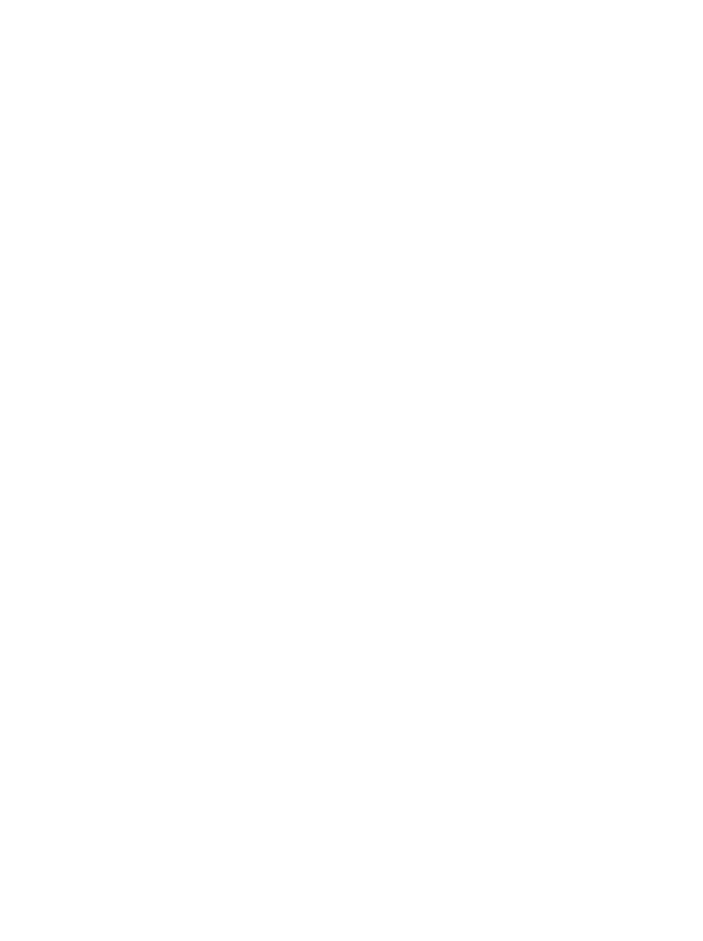
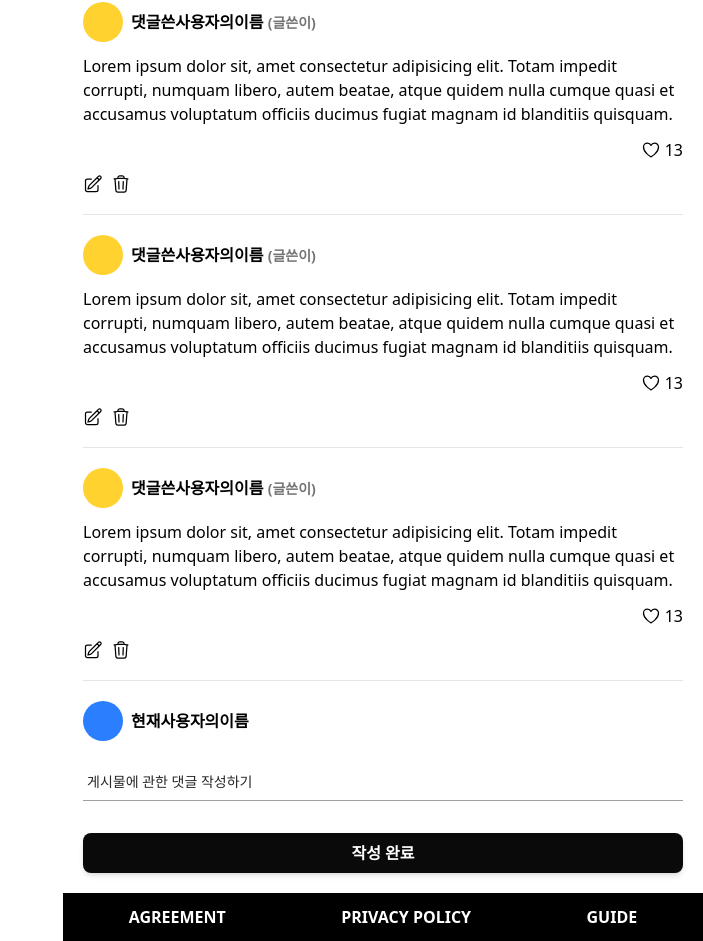
Before and after one commit to pvvng/fashion-fe, a Next.js app: page /community/1 in a window 1280 px wide. Shown: the part 1333-2274 px from the top of the page, without its empty margins (577-1280 px from the left). Before the commit the page ends 917 px from the top, so only its background shows below. Built offline with nearby package versions, Linux system fonts and the light colour scheme.

Commit message:
feat : coummnity detail comment prototype

```diff
--- a/app/(auth)/create-account/page.tsx
+++ b/app/(auth)/create-account/page.tsx
@@ -8,8 +8,8 @@ export const metadata = {
 
 export default function CreateAccount() {
   return (
-    <div className="relative w-full min-h-screen flex justify-center items-center sm:p-10 p-5 text-black">
-      <div className="sm:p-10 sm:px-14 p-5 px-8 w-2xl mx-auto bg-white/90 rounded-2xl">
+    <div className="relative w-full min-h-screen flex justify-center items-center sm:p-10 p-5">
+      <div className="sm:p-10 sm:px-14 p-5 px-8 w-2xl mx-auto bg-white/80 dark:bg-neutral-800/80 rounded-2xl">
         <h1 className="font-extrabold sm:text-2xl text-xl sm:mb-10 mb-5 uppercase">
           create account
         </h1>
--- a/app/(auth)/login/page.tsx
+++ b/app/(auth)/login/page.tsx
@@ -8,15 +8,15 @@ export const metadata = {
 
 export default function LoginPage() {
   return (
-    <div className="relative w-full min-h-screen flex justify-center items-center sm:p-10 p-5 text-black">
-      <div className="sm:p-10 sm:px-14 p-5 w-2xl mx-auto bg-white/80 rounded-2xl">
+    <div className="relative w-full min-h-screen flex justify-center items-center sm:p-10 p-5">
+      <div className="sm:p-10 sm:px-14 p-5 w-2xl mx-auto bg-white/80 dark:bg-neutral-800/80 rounded-2xl">
         <h1 className="font-extrabold sm:text-2xl text-xl uppercase sm:mb-10 mb-5">
           welcome back
         </h1>
         <LoginForm />
         <div className="mt-5 flex flex-col gap-2 text-center">
           <p>
-            <span className="text-neutral-700 mr-2 sm:inline hidden">
+            <span className="text-neutral-700 mr-2 sm:inline hidden dark:text-neutral-300">
               회원가입을 하지 않았다면?
             </span>
             <Link
@@ -38,7 +38,7 @@ export default function LoginPage() {
         src="/slash.gif"
         alt="slash"
         fill
-        className="object-cover -z-10 opacity-95"
+        className="object-cover -z-10 opacity-95 filter "
         unoptimized
       />
     </div>
--- a/app/(main)/community/[id]/page.tsx
+++ b/app/(main)/community/[id]/page.tsx
@@ -1,8 +1,13 @@
+import FormButton from "@/components/button";
+import FormInput from "@/components/input";
 import {
   ChatBubbleBottomCenterIcon,
   HeartIcon,
+  PencilSquareIcon,
+  TrashIcon,
 } from "@heroicons/react/24/outline";
 import Image from "next/image";
+import Link from "next/link";
 
 interface CommunityDetailProps {
   params: Promise<{ id: string }>;
@@ -14,12 +19,14 @@ export default async function CommunityDetail({
   const id = (await params).id;
 
   return (
-    <div className="p-5 flex flex-col gap-5">
+    <div className="p-5 flex flex-col gap-5 relative">
+      {/* content */}
       <div className="aspect-square overflow-hidden rounded-xl relative">
         <Image
           src={`/test-img${id}.jpg`}
           alt="text"
           fill
+          sizes="600px"
           className="object-cover"
         />
       </div>
@@ -30,17 +37,89 @@ export default async function CommunityDetail({
         incidunt ipsum qui excepturi perspiciatis, saepe iure cumque? Explicabo
         voluptate atque perspiciatis inventore!
       </p>
-      <div className="border-b border-neutral-200" />
+      {/* hr */}
+      {/* <div className="border-b border-neutral-200" /> */}
+      {/* heart-comments count */}
       <div className="flex gap-5 justify-end">
-        <div className="flex gap-1 items-center">
-          <HeartIcon className="size-5" />
+        <button className="flex gap-1 items-center">
+          <HeartIcon
+            aria-label="like-count"
+            className="size-5 cursor-pointer"
+          />
           <p>128</p>
-        </div>
+        </button>
         <div className="flex gap-1 items-center">
           <ChatBubbleBottomCenterIcon className="size-5" />
-          <p>34</p>
+          <p>5</p>
         </div>
       </div>
+      {/* comments */}
+      {[...Array(5)].map((_, i) => (
+        <Comment key={i} />
+      ))}
+      <div className="border-b border-neutral-200" />
+      {/* comment-form */}
+      <form className="w-full border-neutral-200 rounded-xl bg-white dark:bg-neutral-950 flex flex-col gap-5">
+        <Link href="#" className="flex gap-2 items-center">
+          {/* user-profile-image */}
+          <div className="size-10 rounded-full bg-blue-500" />
+          <p className="font-semibold">현재사용자의이름 </p>
+        </Link>
+        <FormInput
+          id="comment"
+          name="comment"
+          type="text"
+          placeholder="게시물에 관한 댓글 작성하기"
+        />
+        <FormButton text="작성 완료" />
+      </form>
     </div>
   );
 }
+
+function Comment() {
+  return (
+    <>
+      <div className="border-b border-neutral-200" />
+      <div className="flex flex-col gap-3">
+        {/* commented-user */}
+        <div className="flex items-center">
+          <Link href="#" className="flex gap-2 items-center">
+            {/* user-profile-image */}
+            <div className="size-10 rounded-full bg-amber-300" />
+            <p className="font-semibold">
+              댓글쓴사용자의이름{" "}
+              <span className="text-neutral-500 text-sm">(글쓴이)</span>
+            </p>
+          </Link>
+        </div>
+        {/* comment-content */}
+        <p>
+          Lorem ipsum dolor sit, amet consectetur adipisicing elit. Totam
+          impedit corrupti, numquam libero, autem beatae, atque quidem nulla
+          cumque quasi et accusamus voluptatum officiis ducimus fugiat magnam id
+          blanditiis quisquam.
+        </p>
+        {/* heart count */}
+        <div className="flex gap-5 justify-end">
+          <button
+            aria-label="like-count"
+            className="flex gap-1 items-center cursor-pointer"
+          >
+            <HeartIcon className="size-5" />
+            <p>13</p>
+          </button>
+        </div>
+        {/* edit-delete-button */}
+        <div className="flex gap-2 items-center *:hover:text-neutral-600 *:transition-colors">
+          <button aria-label="edit-comment">
+            <PencilSquareIcon className="size-5 cursor-pointer" />
+          </button>
+          <button aria-label="delete-comment">
+            <TrashIcon className="size-5 cursor-pointer" />
+          </button>
+        </div>
+      </div>
+    </>
+  );
+}
--- a/components/button.tsx
+++ b/components/button.tsx
@@ -9,7 +9,7 @@ export default function FormButton({ text }: { text: string }) {
     <button
       disabled={pending}
       className="w-full h-10 mt-3 cursor-pointer bg-neutral-950 hover:bg-neutral-800 text-white transition-colors
-    font-semibold rounded-lg shadow-md disabled:bg-neutral-500"
+    font-semibold rounded-lg shadow-md disabled:bg-neutral-500 dark:bg-neutral-100 dark:hover:bg-neutral-50 dark:text-black"
     >
       {!pending ? text : "로딩 중"}
     </button>
--- a/components/input.tsx
+++ b/components/input.tsx
@@ -40,7 +40,7 @@ export default function FormInput({
           name={name}
           className="w-full h-10 bg-transparent border-0 border-b-1 border-neutral-400 transition-all px-1
           focus:outline-none focus:ring-2 focus:ring-blue-500 focus:border-0 focus:px-3
-          placeholder:text-neutral-800 placeholder:text-sm
+          placeholder:text-neutral-800 dark:placeholder:text-neutral-400 placeholder:text-sm
           aria-[invalid=true]:border-red-500 aria-[invalid=true]:ring-red-500"
           aria-invalid={Boolean(errors)}
           id={id}
```
